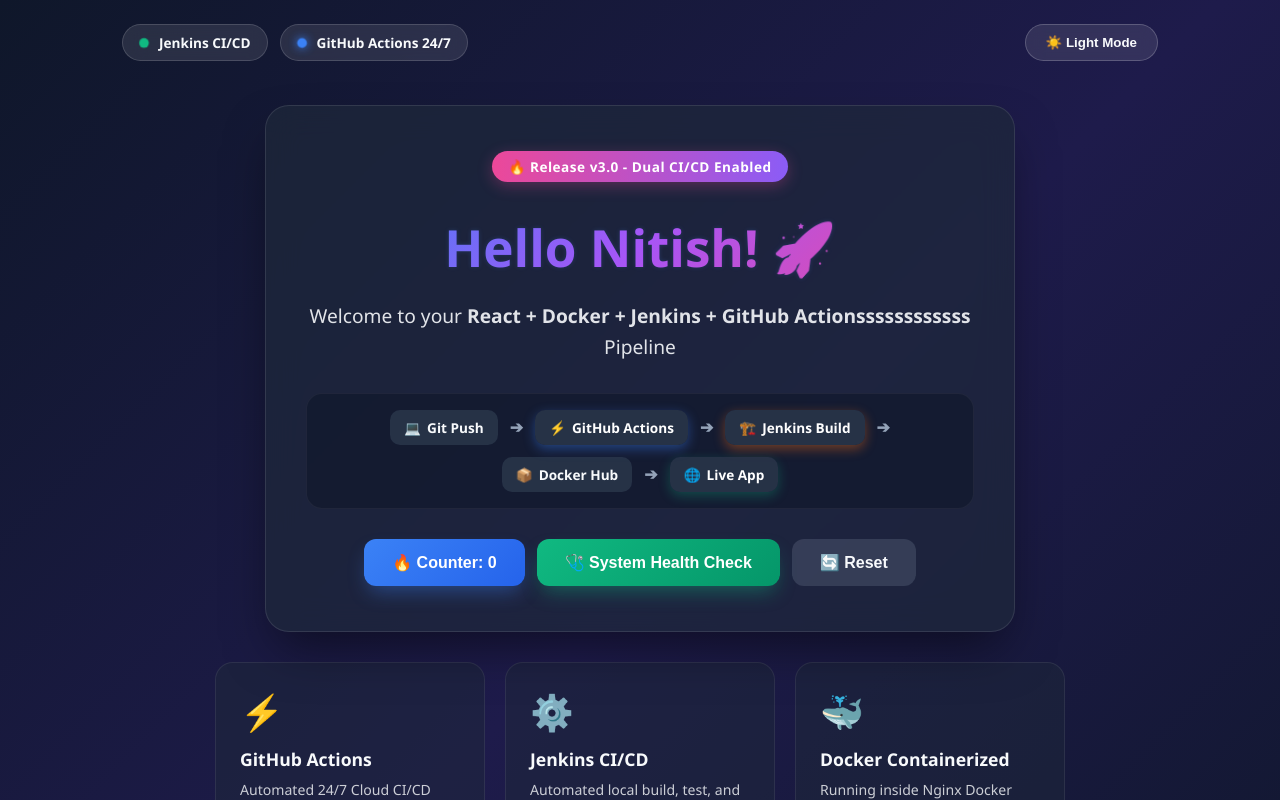
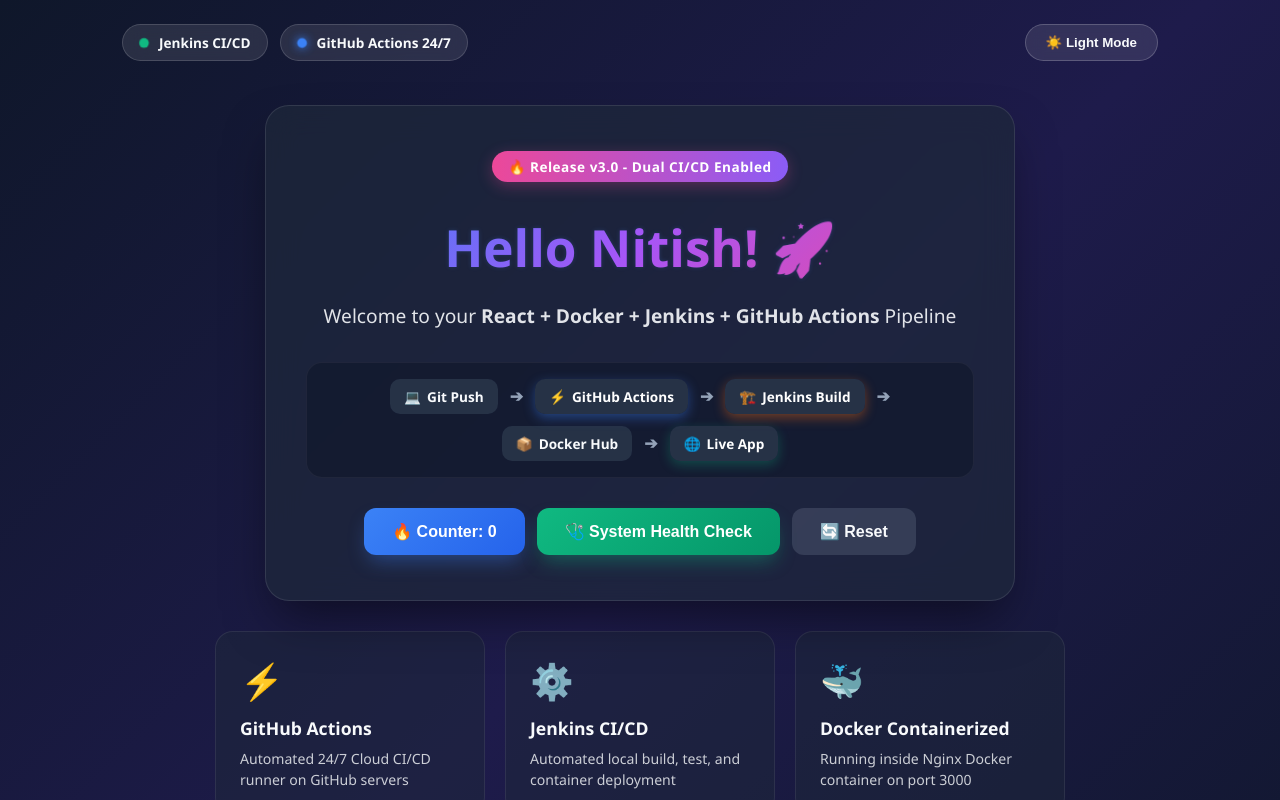
Before and after one commit to NDA2002/spring-docker, a React (Vite) app: page / in a window 1280 px wide. Shown: the top 800 px of the page. Built offline with nearby package versions, Linux system fonts and the light colour scheme.

Commit message:
changes in ui file

```diff
--- a/src/App.jsx
+++ b/src/App.jsx
@@ -48,7 +48,7 @@
           <div className="status-pill v3-pill">🔥 Release v3.0 - Dual CI/CD Enabled</div>
           <h1 className="title">Hello Nitish! 🚀</h1>
           <p className="subtitle">
-            Welcome to your <strong>React + Docker + Jenkins + GitHub Actionssssssssssss</strong> Pipeline
+            Welcome to your <strong>React + Docker + Jenkins + GitHub Actions</strong> Pipeline
           </p>
 
           {/* Dual Pipeline Visualizer */}
```
